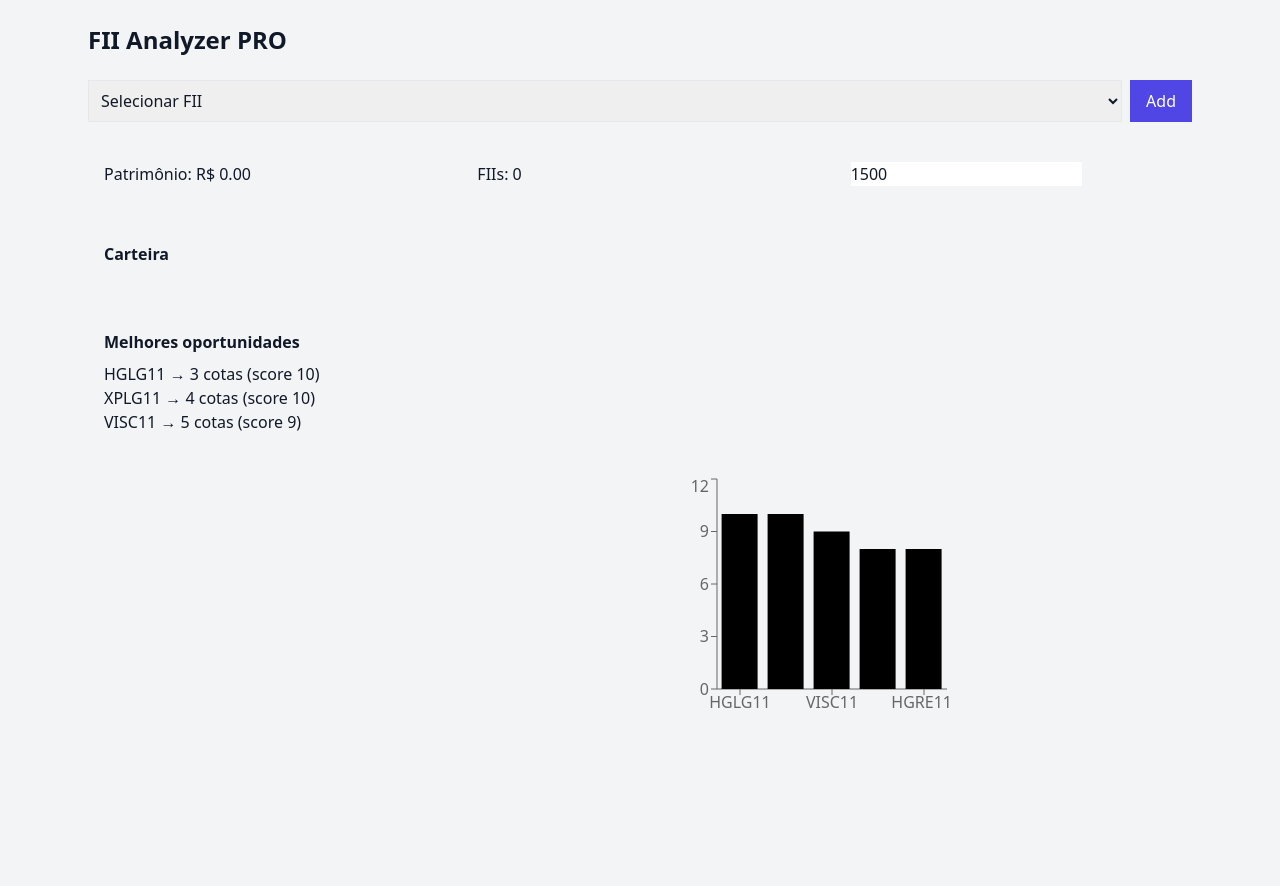
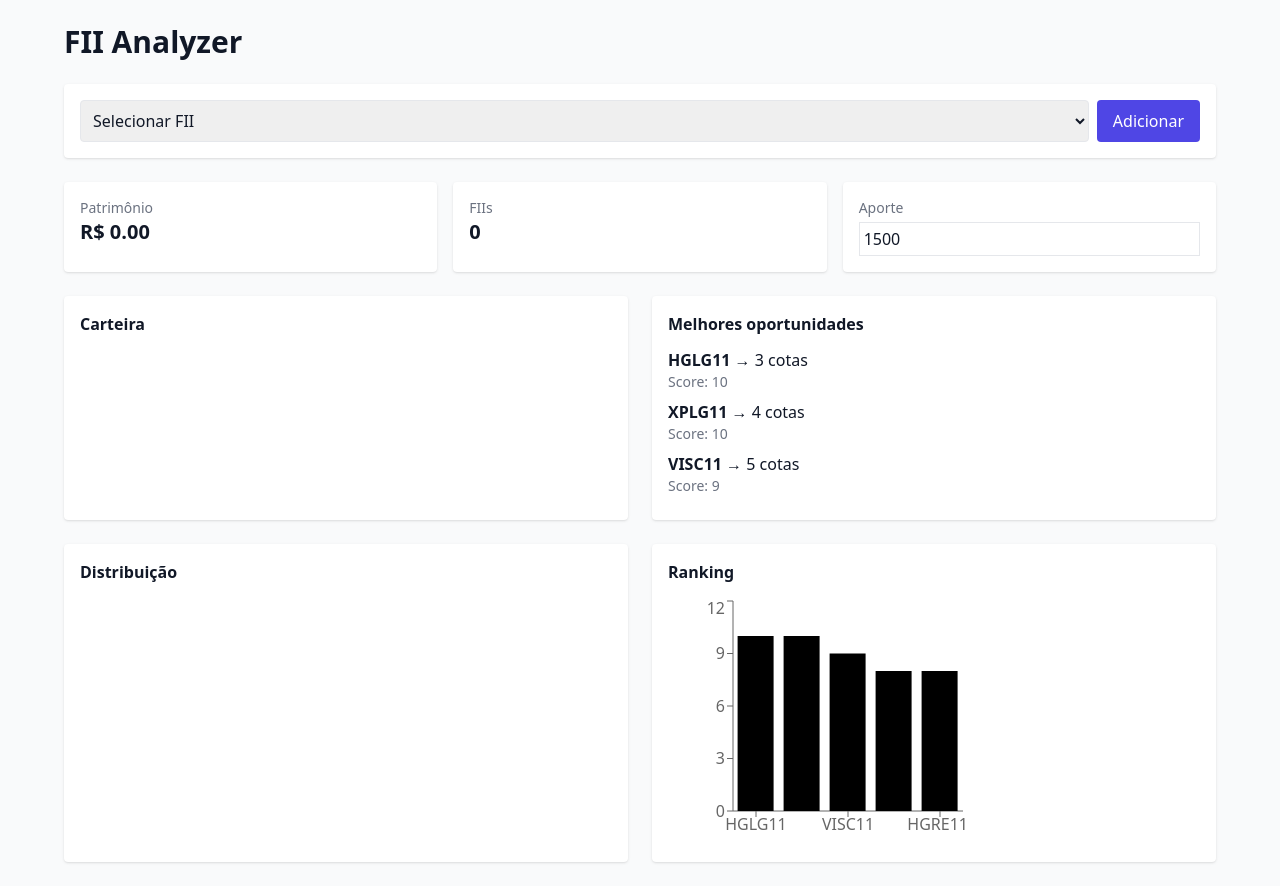
Before and after one commit to jhonythegray/FII-app, a Next.js app: page / in a window 1280 px wide. Before the commit the page ends 800 px from the top, so only its background shows below. Built offline with nearby package versions, Linux system fonts and the light colour scheme.

Commit message:
Add files via upload

```diff
--- a/app/page.jsx
+++ b/app/page.jsx
@@ -2,9 +2,9 @@
 import React, { useState, useEffect } from "react";
 import { PieChart, Pie, Cell, Tooltip, BarChart, Bar, XAxis, YAxis } from "recharts";
 
-const COLORS = ["#6366f1","#22c55e","#f59e0b","#ef4444"];
+const COLORS = ["#4f46e5","#22c55e","#f59e0b","#ef4444","#0ea5e9"];
 
-// base consistente
+// Base consistente (produto usa isso mesmo no início)
 const FUNDS = [
   {ticker:"HGLG11", price:165, pvp:0.95, dy:0.085, sector:"Logística"},
   {ticker:"XPLG11", price:120, pvp:0.98, dy:0.082, sector:"Logística"},
@@ -33,10 +33,19 @@ export default function Page(){
     localStorage.setItem("fii_pro", JSON.stringify(portfolio))
   },[portfolio])
 
+  // adicionar
   const addFII = ()=>{
     const fund = FUNDS.find(f=>f.ticker===ticker)
     if(!fund) return
-    setPortfolio([...portfolio,{...fund,shares:1}])
+
+    setPortfolio(prev=>{
+      const exists = prev.find(p=>p.ticker===ticker)
+      if(exists){
+        return prev.map(p=>p.ticker===ticker ? {...p,shares:p.shares+1} : p)
+      }
+      return [...prev,{...fund,shares:1}]
+    })
+
     setTicker("")
   }
 
@@ -46,7 +55,7 @@ export default function Page(){
     setPortfolio(updated)
   }
 
-  // carteira enriquecida
+  // carteira
   const enriched = portfolio.map(f=>({
     ...f,
     value: f.price * f.shares
@@ -54,7 +63,7 @@ export default function Page(){
 
   const total = enriched.reduce((a,b)=>a+b.value,0)
 
-  // IA real (universo completo)
+  // IA PROFISSIONAL
   const ranked = FUNDS.map(f=>{
     let score = 0
 
@@ -70,11 +79,14 @@ export default function Page(){
     if(f.sector==="Lajes") score+=1
 
     const exists = portfolio.find(p=>p.ticker===f.ticker)
-    if(exists) score -= 1
+    if(exists){
+      const weight = total>0 ? (f.price*exists.shares)/total : 0
+      if(weight > 0.25) score -= 4
+      else score -= 1
+    }
 
     return {...f,score}
-  })
-  .sort((a,b)=>b.score-a.score)
+  }).sort((a,b)=>b.score-a.score)
 
   const suggestion = ranked.slice(0,3).map(f=>({
     ticker:f.ticker,
@@ -82,22 +94,21 @@ export default function Page(){
     score:f.score
   }))
 
-  const chartData = enriched.map(f=>({
-    name:f.ticker,
-    value:f.value
-  }))
+  const pieData = enriched.map(f=>({name:f.ticker,value:f.value}))
 
   return(
-    <div className="p-6 max-w-6xl mx-auto">
+    <div className="min-h-screen bg-gray-50 p-6">
 
-      <h1 className="text-2xl font-bold mb-6">FII Analyzer PRO</h1>
+      <div className="max-w-6xl mx-auto">
+
+        <h1 className="text-3xl font-bold mb-6">FII Analyzer</h1>
 
         {/* INPUT */}
-      <div className="flex gap-2 mb-6">
+        <div className="bg-white p-4 rounded shadow mb-6 flex gap-2">
           <select
             value={ticker}
             onChange={e=>setTicker(e.target.value)}
-          className="border p-2 w-full"
+            className="border p-2 w-full rounded"
           >
             <option value="">Selecionar FII</option>
             {FUNDS.map(f=>(
@@ -105,29 +116,43 @@ export default function Page(){
             ))}
           </select>
 
-        <button onClick={addFII} className="bg-indigo-600 text-white px-4">
-          Add
+          <button onClick={addFII} className="bg-indigo-600 text-white px-4 rounded">
+            Adicionar
           </button>
         </div>
 
         {/* KPIs */}
         <div className="grid grid-cols-3 gap-4 mb-6">
-        <div className="bg-gray-100 p-4 rounded">
-          Patrimônio: R$ {total.toFixed(2)}
+          <div className="bg-white p-4 rounded shadow">
+            <p className="text-sm text-gray-500">Patrimônio</p>
+            <p className="text-xl font-bold">R$ {total.toFixed(2)}</p>
           </div>
-        <div className="bg-gray-100 p-4 rounded">
-          FIIs: {portfolio.length}
+
+          <div className="bg-white p-4 rounded shadow">
+            <p className="text-sm text-gray-500">FIIs</p>
+            <p className="text-xl font-bold">{portfolio.length}</p>
           </div>
-        <div className="bg-gray-100 p-4 rounded">
-          <input type="number" value={aporte} onChange={e=>setAporte(Number(e.target.value))}/>
+
+          <div className="bg-white p-4 rounded shadow">
+            <p className="text-sm text-gray-500">Aporte</p>
+            <input
+              type="number"
+              value={aporte}
+              onChange={e=>setAporte(Number(e.target.value))}
+              className="w-full mt-1 border p-1"
+            />
           </div>
         </div>
 
+        {/* GRID */}
+        <div className="grid grid-cols-2 gap-6">
+
           {/* CARTEIRA */}
-      <div className="bg-gray-100 p-4 rounded mb-6">
-        <h2 className="font-semibold mb-2">Carteira</h2>
+          <div className="bg-white p-4 rounded shadow">
+            <h2 className="font-semibold mb-3">Carteira</h2>
+
             {enriched.map((f,i)=>(
-          <div key={i} className="flex justify-between">
+              <div key={i} className="flex justify-between mb-2">
                 <span>{f.ticker}</span>
                 <span>{f.shares}</span>
                 <span>R$ {f.value.toFixed(2)}</span>
@@ -137,23 +162,34 @@ export default function Page(){
           </div>
 
           {/* SUGESTÕES */}
-      <div className="bg-gray-100 p-4 rounded mb-6">
-        <h2 className="font-semibold mb-2">Melhores oportunidades</h2>
+          <div className="bg-white p-4 rounded shadow">
+            <h2 className="font-semibold mb-3">Melhores oportunidades</h2>
+
             {suggestion.map((s,i)=>(
-          <div key={i}>
-            {s.ticker} → {s.qty} cotas (score {s.score})
+              <div key={i} className="mb-2">
+                <b>{s.ticker}</b> → {s.qty} cotas
+                <div className="text-sm text-gray-500">
+                  Score: {s.score}
+                </div>
               </div>
             ))}
           </div>
 
-      {/* GRÁFICOS */}
-      <div className="grid grid-cols-2 gap-6">
+          {/* GRÁFICO 1 */}
+          <div className="bg-white p-4 rounded shadow">
+            <h2 className="font-semibold mb-3">Distribuição</h2>
+
             <PieChart width={300} height={250}>
-          <Pie data={chartData} dataKey="value">
-            {chartData.map((_,i)=>(<Cell key={i} fill={COLORS[i%COLORS.length]} />))}
+              <Pie data={pieData} dataKey="value">
+                {pieData.map((_,i)=>(<Cell key={i} fill={COLORS[i%COLORS.length]} />))}
               </Pie>
               <Tooltip/>
             </PieChart>
+          </div>
+
+          {/* GRÁFICO 2 */}
+          <div className="bg-white p-4 rounded shadow">
+            <h2 className="font-semibold mb-3">Ranking</h2>
 
             <BarChart width={300} height={250} data={ranked.slice(0,5)}>
               <XAxis dataKey="ticker"/>
@@ -164,5 +200,8 @@ export default function Page(){
           </div>
 
         </div>
+
+      </div>
+    </div>
   )
 }
```
Lines whose indentation alone changed are shown as unchanged.
